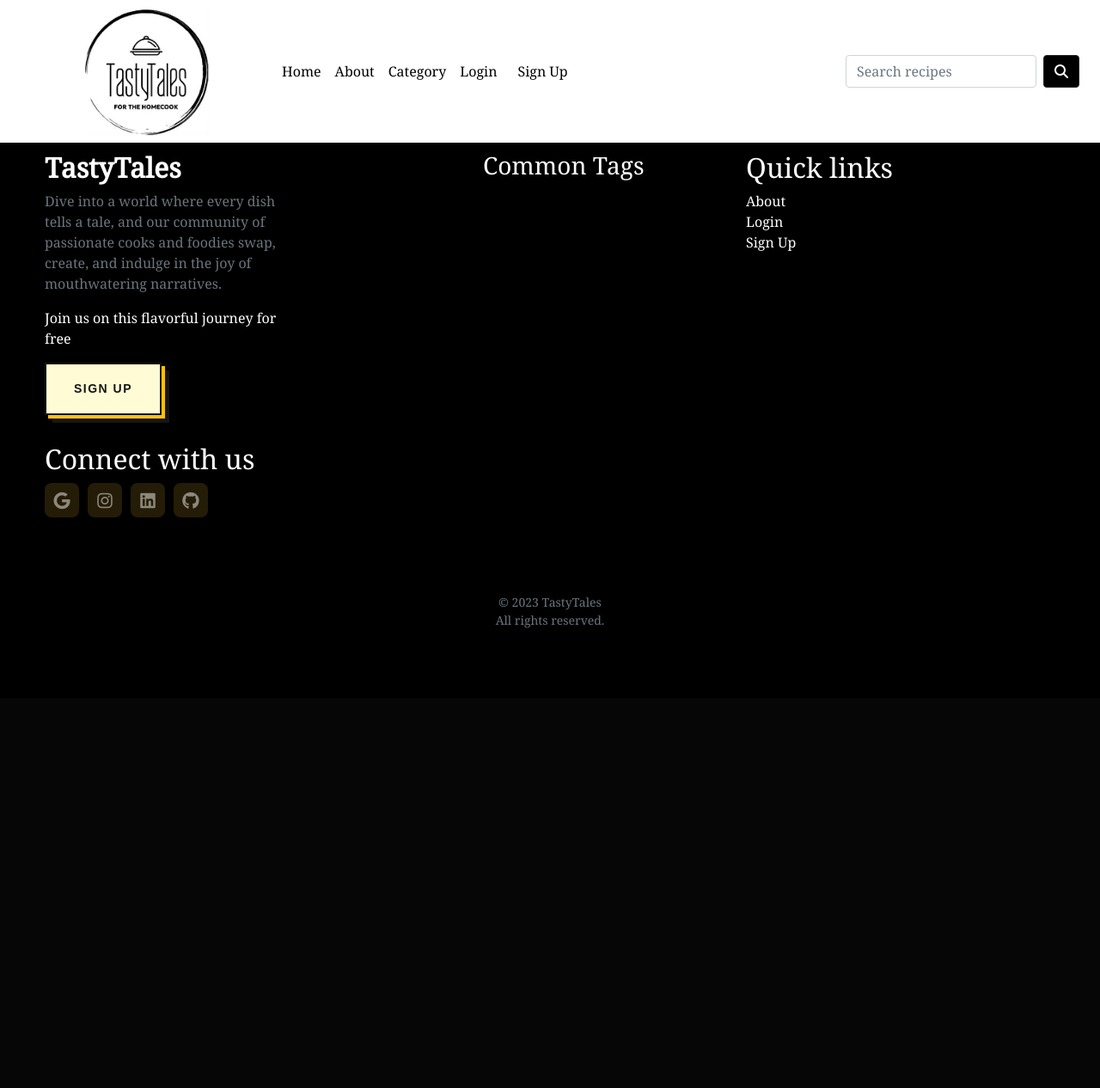
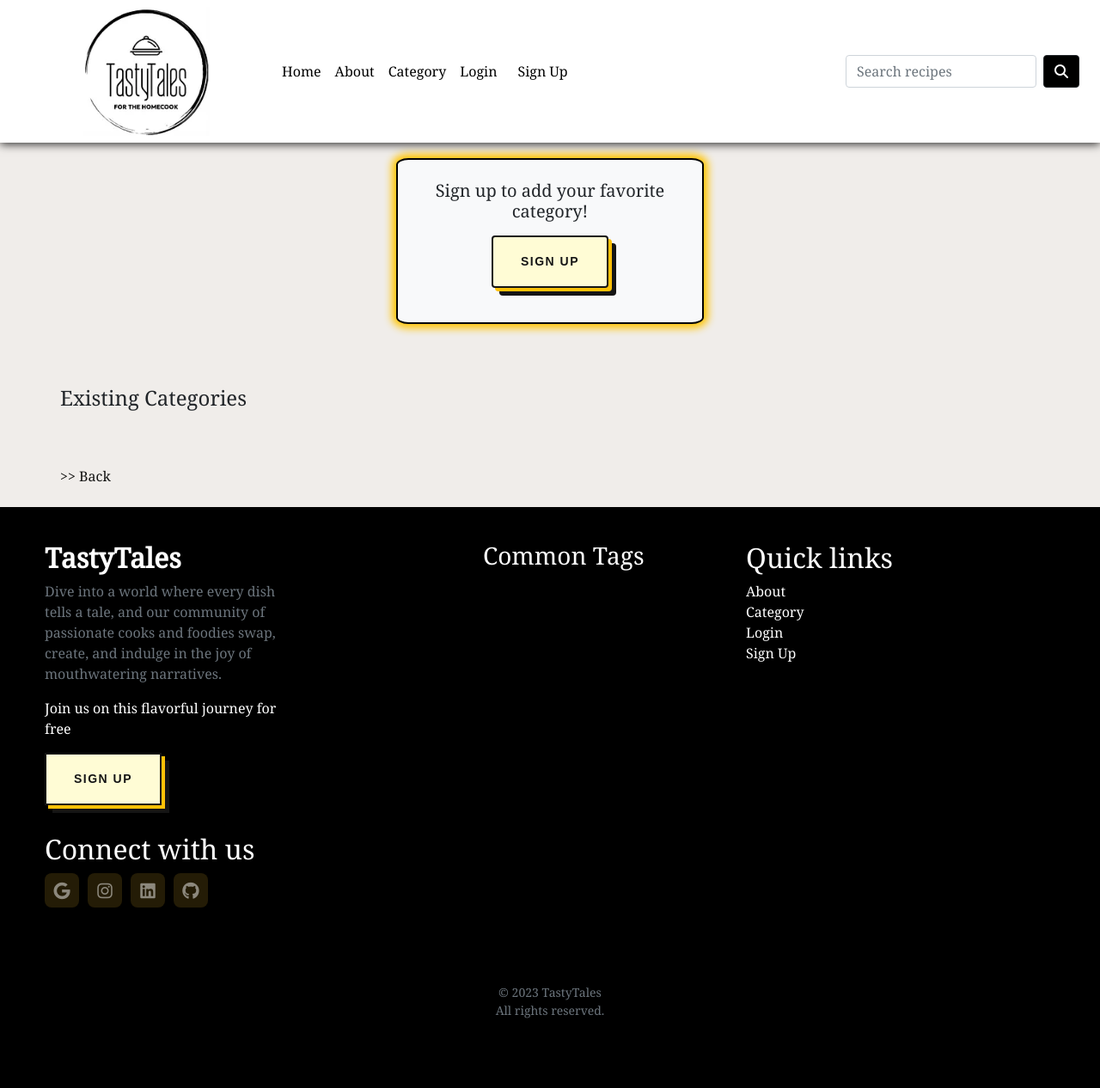
Before and after one commit to patthoege/tasty-tales-blog-pp4, a Django app: template templates/category_detail.html in a window 1280 px wide. Shown: the whole page at 86% size. Before the commit the page ends 731 px from the top, so only its background shows below. Run offline with Django 3.2, Linux system fonts and the light colour scheme; the template is opened without the code that fills it, so the values that code supplies are empty; some libraries are stand-ins or nearby versions.

Commit message:
Create a category_posts.html for displaying the categories lists

```diff
--- a/blog/urls.py
+++ b/blog/urls.py
@@ -1,5 +1,5 @@
 from . import views
-from .views import AddPost, SearchResults, Tagged, draft_list, EditDraft, DeleteDraft, about_me, CategoryView
+from .views import AddPost, SearchResults, Tagged, draft_list, EditDraft, DeleteDraft, about_me, CategoryView, CategoryPosts
 from django.urls import path
 
 
@@ -7,6 +7,7 @@ urlpatterns = [
     path('', views.PostList.as_view(), name='home'),
     path('about_me/', about_me, name='about_me'),
     path('category/', views.CategoryView.as_view(), name='category_list'),
+    path('category/<str:category_name>/', views.CategoryPosts.as_view(), name='category_posts'),
     path('add_post/', views.AddPost.as_view(), name='add_post'),
     path('search/', views.SearchResults.as_view(), name='search_results'),
     path('drafts/', draft_list, name='draft_list'),
--- a/templates/base.html
+++ b/templates/base.html
@@ -184,6 +184,9 @@
                             <a class="footer-link" href="{% url 'about_me' %}">About</a>
                         </li>
                         <li>
+                            <a class="footer-link" href="{% url 'category_list' %}">Category</a>
+                        </li>
+                        <li>
                             <a class="footer-link" href="{% url 'add_post' %}">New Post</a>
                         </li>
                         <li>
@@ -197,6 +200,9 @@
                             <a class="footer-link" href="{% url 'about_me' %}">About</a>
                         </li>
                         <li class="d-sm-block d-md-none">
+                            <a class="footer-link" href="{% url 'category_list' %}">Category</a>
+                        </li>
+                        <li class="d-sm-block d-md-none">
                             <a href="{% url 'account_login' %}" class="footer-link me-2">Login</a>
                         </li>
                         <li class="d-sm-block d-md-none">
@@ -206,6 +212,9 @@
                         <!-- Login and Sign Up Links (visible on medium and larger screens) -->
                         <li class="d-none d-md-block">
                             <a class="footer-link" href="{% url 'about_me' %}">About</a>
+                        </li>
+                        <li class="d-none d-md-block">
+                            <a class="footer-link" href="{% url 'category_list' %}">Category</a>
                         </li>
                         <li class="d-none d-md-block">
                             <a href="{% url 'account_login' %}" class="footer-link me-2">Login</a>
--- a/templates/category_detail.html
+++ b/templates/category_detail.html
@@ -4,11 +4,12 @@
 
 {% block content %}
 
+<div class="container">
 {% if user.is_authenticated %}
-<div class="container">
-    <div class="row pt-5">
-        <div class="col-md-12 mb-4">
-            <div class="bg-light p-4 custom-form">
+    <!-- Users can add categories -->
+    <div class="row pt-5 p-2">
+        <div class="col-md-4 offset-md-4 mb-4 mx-auto">
+            <div class="bg-light p-4 custom-form custom-card-search">
                 <h2 class="h4 font-weight-bold mb-3">Create Category</h2>
                 <form method="post" action="{% url 'category_list' %}">
                     {% csrf_token %}
@@ -20,7 +21,35 @@
             </div>
         </div>
     </div>
+    {% else %}
+    <!-- For visitors will display to sign up to add categories -->
+    <div class="row pt-5 p-2">
+        <div class="col-md-4 offset-md-4 mb-4 mx-auto">
+            <div class="bg-light p-4 custom-form custom-card-search text-center">
+                <p class="h5 mb-3">Sign up to add your favorite category!</p>
+                <p><a href="{% url 'account_signup' %}" class="btn btn-effect">Sign Up</a></p>
+            </div>
+        </div>
+    </div>
+{% endif %}
+    <div class="row">
+        <div class="col-md-12">
+            <h2 class="h4 font-weight-bold mb-3">Existing Categories</h2>
+            <div class="row">
+                <!-- Content to display categories -->
+                {% for category in categories %}
+                    <div class="col-md-4 mb-3">
+                        <div class="bg-light p-3 text-center">
+                            <h5><a href="{% url 'category_posts' category.name %}" class="link">{{ category.name }}</a></h5>
+                        </div>
+                    </div>
+                {% endfor %}
+            </div>
+        </div>
+    </div>
+<br/><br/>
+<a href="{% url 'home' %}" class="post-link"> >> Back</a>
+<br/><br/>
 </div>
 
-{% endif %}
 {% endblock %}
```
Also changed, not shown: blog/views.py (+15 -1 lines), templates/category_posts.html (added, +49 -0 lines).
